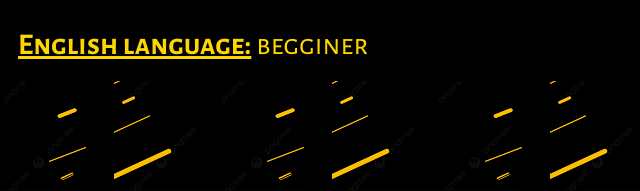
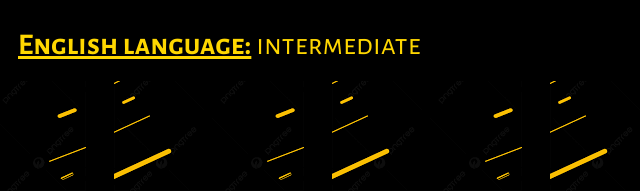
Before and after one commit to DusanS93/Html-css-cv-project, a plain HTML site: page pages/skills.html in a window 1280 px wide. Shown: the part 609-800 px from the top of the page, 322-962 px from the left. Drawn offline with Linux system fonts and the light colour scheme.

Commit message:
Upload informations

```diff
--- a/pages/skills.html
+++ b/pages/skills.html
@@ -26,7 +26,7 @@
                 <h1>Skills</h1>
                 <p><strong>Advanced skills:</strong> JavaScript (ES6), HTML5, CSS3, PHP (oop an procedrual) and MySql databases</p>
                 <p><strong>Begginer skills:</strong> React JS, Vue JS, Angular, Svelte JS, Node JS, TypeScript, TailwindCSS, Bootstrap, jQuery, Laravel, GIT, AJAX, JSON, XML, Word Press, Web services</p>
-                <p><strong>English language:</strong> begginer</p>
+                <p><strong>English language:</strong> intermediate</p>
               </div>
            </div>
         </article>
```
Also changed, not shown: pages/contact.html (+1 -0 lines).
